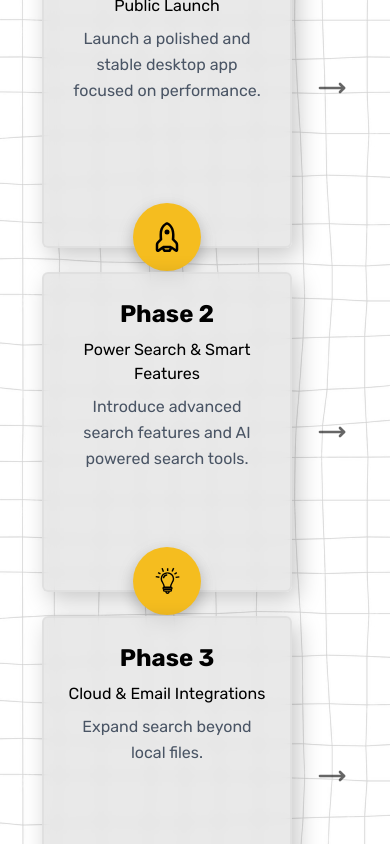
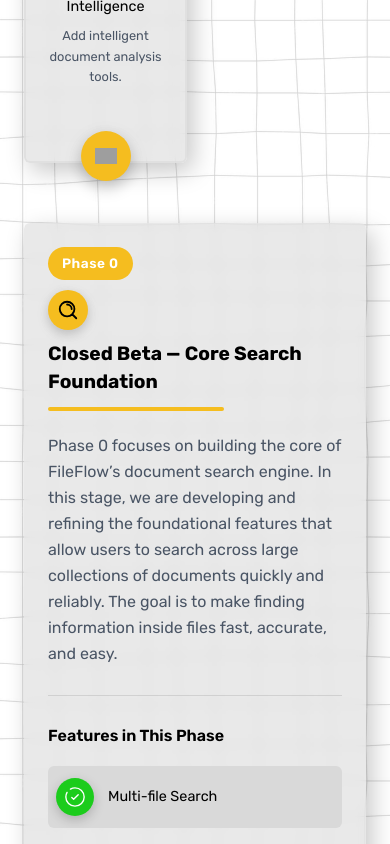
Before and after one commit to ToxicJoEz/file-flow-front-end, a React (Vite) app: page /roadmap in a window 390 px wide. Shown: the part 960-1804 px from the top of the page. Built offline with nearby package versions, Linux system fonts and the light colour scheme; grey boxes are pictures that could not be loaded.

Commit message:
roadmap3

```diff
--- a/src/components/styles.scss
+++ b/src/components/styles.scss
@@ -1926,3 +1926,83 @@
   border-radius:4px;
   margin-bottom:22px;
 }
+
+/* MOBILE FIRST IMPROVEMENTS */
+
+@media (max-width: 768px) {
+  .roadmap-title {
+    font-size: 2.4rem;
+  }
+
+  .roadmap-cards-container {
+    display: grid;
+    grid-template-columns: repeat(2, 1fr);
+    gap: 16px;
+  }
+
+  .roadmap-arrow {
+    display: none;
+  }
+
+  .roadmap-card {
+    width: 100%;
+    height: 240px;
+    padding: 16px;
+  }
+
+  .roadmap-card h1 {
+    font-size: 1.2rem;
+  }
+
+  .roadmap-card h2 {
+    font-size: 0.9rem;
+  }
+
+  .roadmap-card p {
+    font-size: 0.8rem;
+  }
+
+  .roadmap-icon-circle {
+    width: 50px;
+    height: 50px;
+    bottom: -20px;
+  }
+
+  .roadmap-icon-circle img {
+    width: 22px;
+  }
+
+  .roadmap-detail-card {
+    width: 100%;
+    padding: 24px;
+  }
+
+  .roadmap-detail-header {
+    flex-direction: column;
+    gap: 10px;
+    align-items: flex-start;
+  }
+
+  .roadmap-phase-icon {
+    width: 40px;
+    height: 40px;
+  }
+
+  .roadmap-detail-title {
+    font-size: 1.2rem;
+  }
+
+  .roadmap-accent-bar {
+    width: 60%;
+  }
+
+  .roadmap-features-grid {
+    grid-template-columns: 1fr;
+  }
+
+  .roadmap-details-point {
+    width: 100%;
+    font-size: 0.9rem;
+    word-break: break-word;
+  }
+}
--- a/src/pages/RoadMap.jsx
+++ b/src/pages/RoadMap.jsx
@@ -1,4 +1,4 @@
-import React, { useState } from "react";
+import React, { useState, useRef } from "react";
 import { motion, AnimatePresence } from "framer-motion";
 import PageWrapper from "../components/PageWrapper";
 import phase0image from "../assets/search.svg";
@@ -12,6 +12,7 @@
 
 export default function RoadMap() {
   const [activePhase, setActivePhase] = useState(0);
+  const detailsRef = useRef(null);
 
   const phaseIcons = [
     phase0image,
@@ -20,6 +21,23 @@
     phase3image,
     phase4image,
   ];
+
+  // ✅ NEW: controlled scroll with offset
+  const handlePhaseClick = (phase) => {
+    setActivePhase(phase);
+
+    setTimeout(() => {
+      if (detailsRef.current) {
+        const yOffset = -80; // 🔥 adjust this value (top margin)
+        const y =
+          detailsRef.current.getBoundingClientRect().top +
+          window.pageYOffset +
+          yOffset;
+
+        window.scrollTo({ top: y, behavior: "smooth" });
+      }
+    }, 100);
+  };
 
   const phaseDetails = {
     0: {
@@ -116,8 +134,6 @@
   return (
     <PageWrapper>
       <section className="roadmap-section">
-        {/* Header */}
-
         <div className="text-center roadmap-header">
           <h1 className="roadmap-title">
             The <span>FileFlow </span> Roadmap
@@ -130,10 +146,8 @@
           </p>
         </div>
 
-        {/* Cards */}
-
         <div className="roadmap-cards-container">
-          {[0, 1, 2, 3, 4].map((p, i) => {
+          {[0, 1, 2, 3, 4].map((p) => {
             const titles = [
               "Closed Beta — Core Search Foundation",
               "Public Launch",
@@ -153,8 +167,10 @@
             return (
               <React.Fragment key={p}>
                 <div
-                  className={`roadmap-card p-6 ${activePhase === p ? "active" : ""}`}
-                  onClick={() => setActivePhase(p)}
+                  className={`roadmap-card p-6 ${
+                    activePhase === p ? "active" : ""
+                  }`}
+                  onClick={() => handlePhaseClick(p)}
                 >
                   {p === 0 && <p className="current-phase">Current Phase</p>}
 
@@ -177,9 +193,8 @@
           })}
         </div>
 
-        {/* DETAILS CARD */}
-
-        <div className="roadmap-detail-card">
+        {/* ✅ REF ADDED HERE */}
+        <div className="roadmap-detail-card" ref={detailsRef}>
           <AnimatePresence mode="wait">
             <motion.div
               key={activePhase}
@@ -188,8 +203,6 @@
               exit={{ opacity: 0, x: 80 }}
               transition={{ duration: 0.45 }}
             >
-              {/* NEW HEADER */}
-
               <div className="roadmap-detail-header">
                 <div className="roadmap-phase-badge">{phase.title}</div>
 
@@ -215,7 +228,9 @@
                   return (
                     <div key={i} className="roadmap-details-point">
                       <div
-                        className={`roadmap-details-icon-circle ${done ? "" : "yellow"}`}
+                        className={`roadmap-details-icon-circle ${
+                          done ? "" : "yellow"
+                        }`}
                       >
                         <img src={done ? check : progressArrow} />
                       </div>
```
